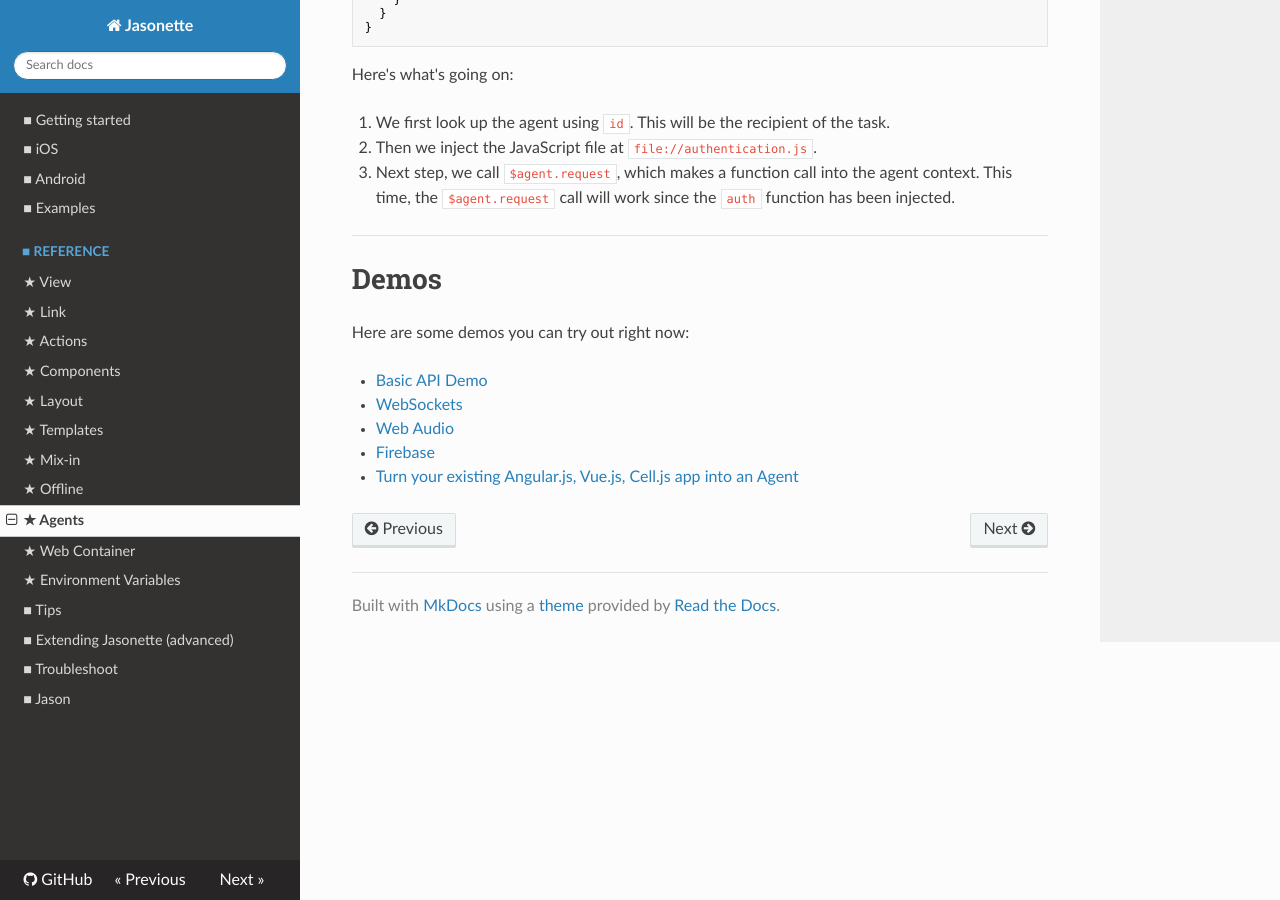
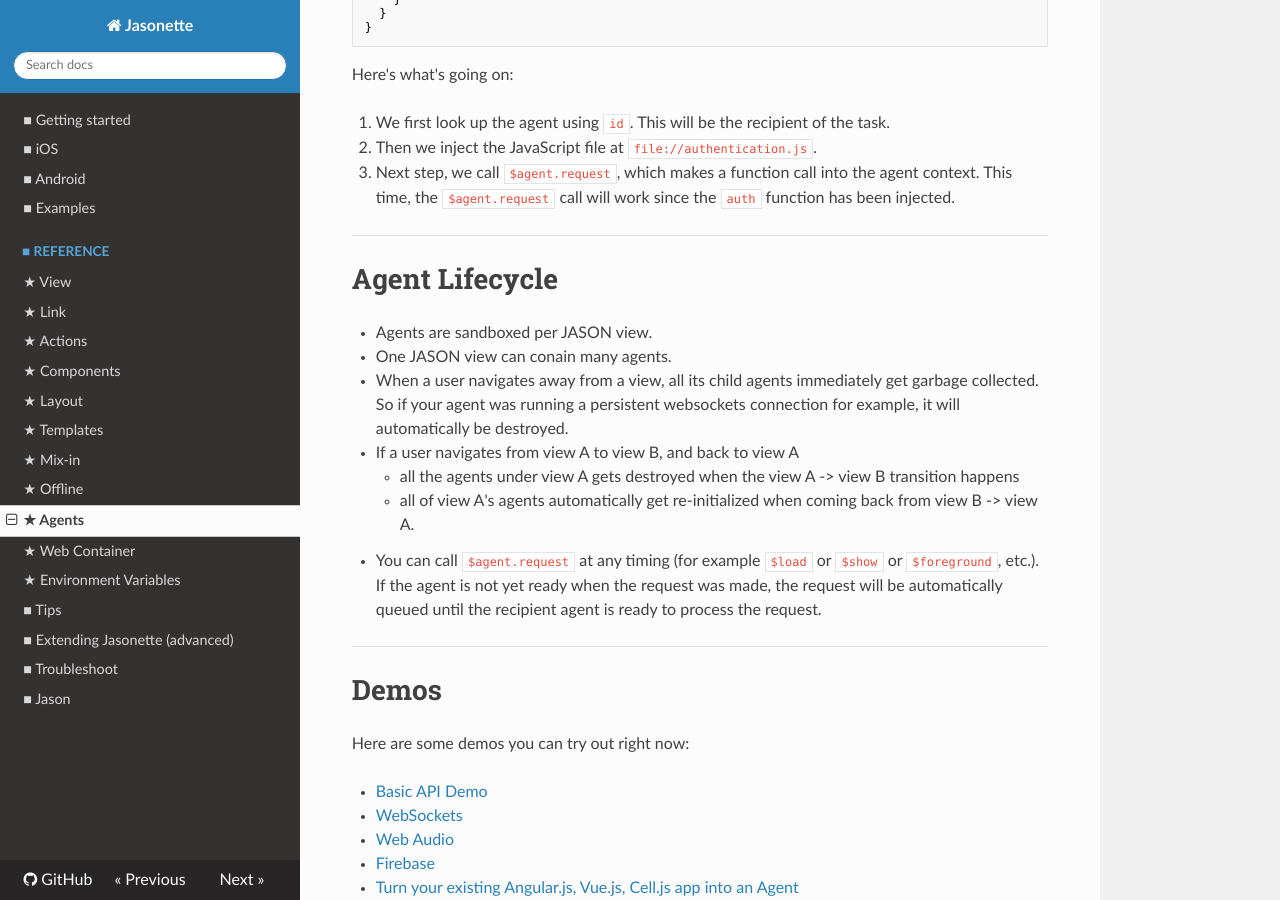
Before and after one commit to Jasonette/documentation, an MkDocs documentation site: the page built from docs/agents.md, in a window 1280 px wide and 900 px high, scrolled down 16193 px. Built offline with MkDocs 1.6.1, drawn with Linux system fonts in a browser that asks for light colours; nearby versions of some CDN libraries; old or Windows-style settings are respelled for this version of MkDocs.

Commit message:
$agent lifecycle explanation

```diff
--- a/docs/agents.md
+++ b/docs/agents.md
@@ -703,6 +703,19 @@ Here's what's going on:
 
 ---
 
+# Agent Lifecycle
+
+- Agents are sandboxed per JASON view.
+- One JASON view can conain many agents.
+- When a user navigates away from a view, all its child agents immediately get garbage collected. So if your agent was running a persistent websockets connection for example, it will automatically be destroyed.
+- If a user navigates from view A to view B, and back to view A
+    - all the agents under view A gets destroyed when the view A -> view B transition happens
+    - all of view A's agents automatically get re-initialized when coming back from view B -> view A.
+- You can call `$agent.request` at any timing (for example `$load` or `$show` or `$foreground`, etc.). If the agent is not yet ready when the request was made, the request will be automatically queued until the recipient agent is ready to process the request.
+
+
+---
+
 # Demos
 
 Here are some demos you can try out right now:
```
